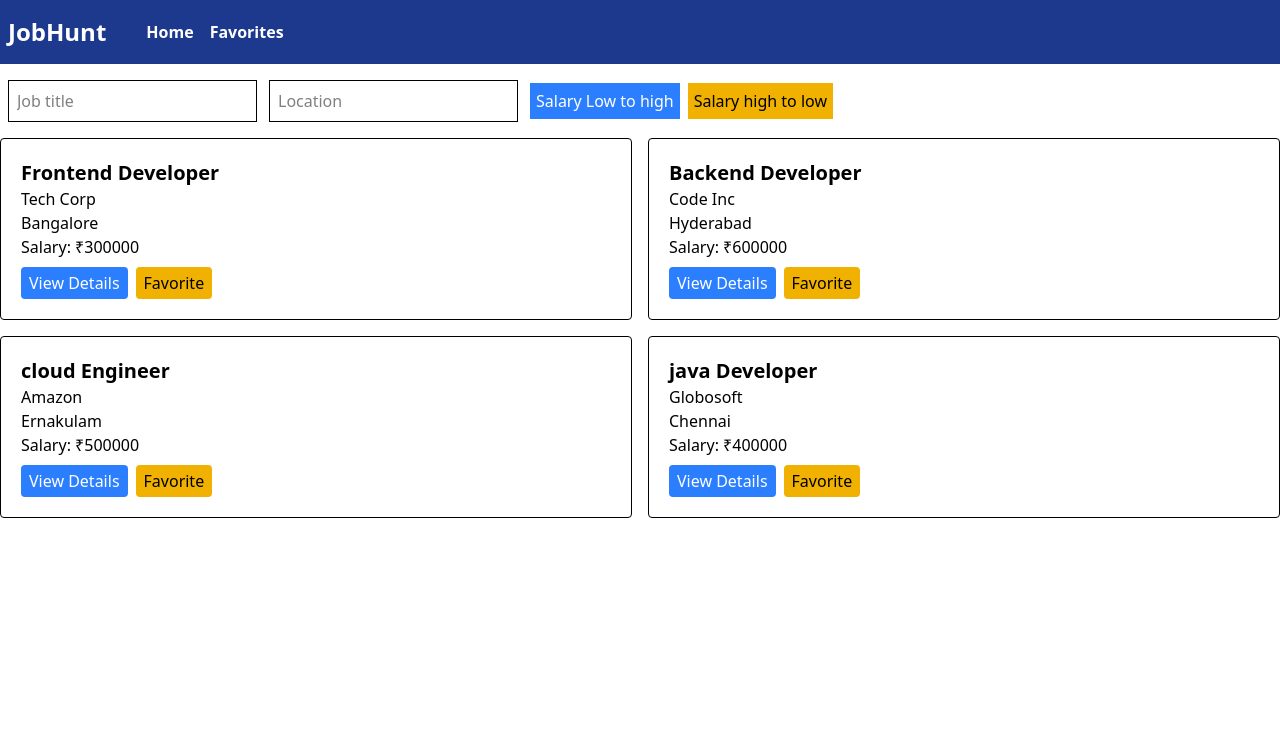
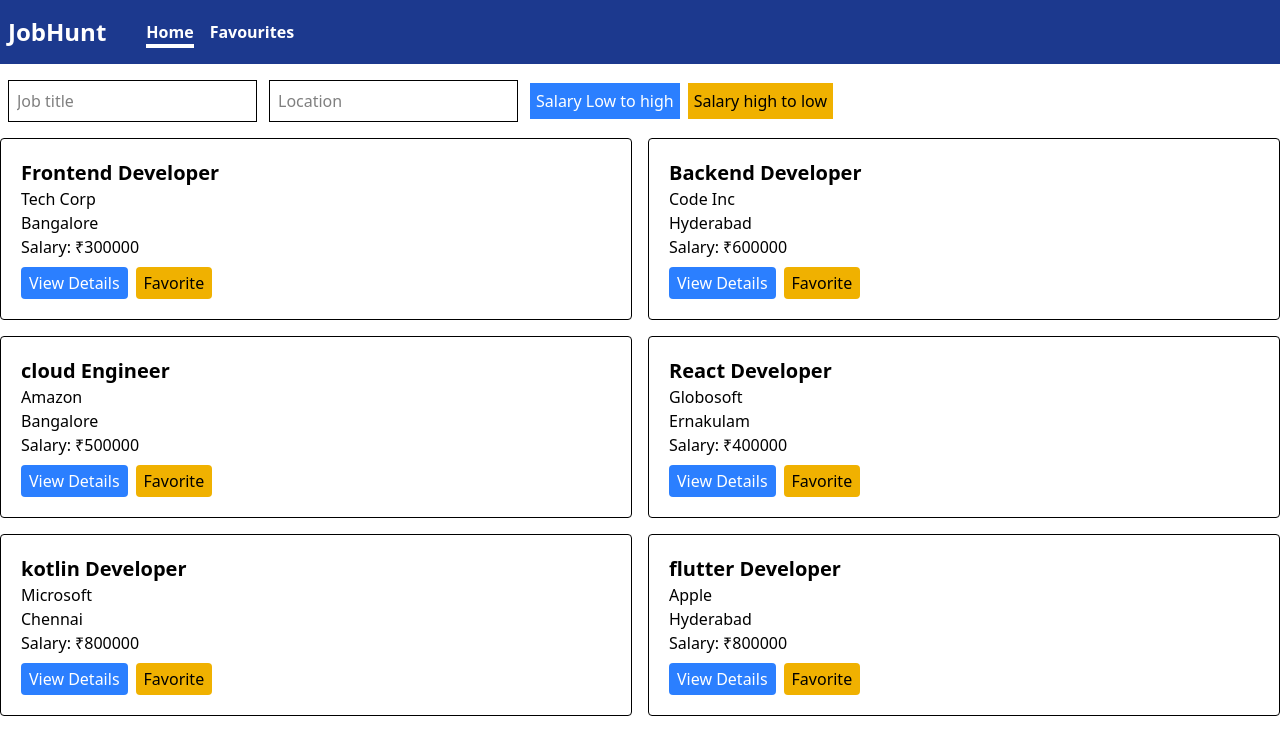
Before and after one commit to rojass2001/jobhunt, a React (Vite) app: page / in a window 1280 px wide. Shown: the top 754 px of the page. Built offline with nearby package versions, Linux system fonts and the light colour scheme.

Commit message:
first commit

```diff
--- a/src/App.jsx
+++ b/src/App.jsx
@@ -6,7 +6,10 @@ import Navbar from './components/Navbar';       // Top navigation bar
 import Filter from './Pages/Filter';            // Page showing filtered job results
 import Searchsection from './components/Searchsection'; // Search + filter controls
 
+
 export default function App() {
+
+
   return (
     // Setting up React Router for navigation
     <Router>
--- a/src/Pages/Favourite.jsx
+++ b/src/Pages/Favourite.jsx
@@ -1,22 +1,22 @@
-import { useEffect, useState } from 'react';
-import jobsData from '../data/jobs.json';       // Static job data source
+import { useEffect, useState } from 'react';    // Static job data source
 import JobCard from '../components/Jobscard';   // Reusable job card component
+import Favouritecard from '../components/Favouritecard';
+import { Link } from 'react-router-dom';
+export default function FavoritesPage() {
+  // State to hold favorite jobs
+ const [favs, setFavs] = useState([]);
 
-export default function FavoritesPage() {
-  // State to hold the list of favorite jobs
-  const [favorites, setFavorites] = useState([]);
+  useEffect(() => {
+    const stored = JSON.parse(localStorage.getItem('favourites')) || [];
+    setFavs(stored);
+  }, []);
 
-  // useEffect runs once when the component mounts
-  useEffect(() => {
-    // Get favorite job IDs from localStorage
-    const favIds = JSON.parse(localStorage.getItem('favorites') || '[]');
+  const handleRemove = (id) => {
+    const updated = favs.filter((job) => job.id !== id);
+    localStorage.setItem('favourites', JSON.stringify(updated));
+    setFavs(updated);
+  };
 
-    // Filter jobs from jobsData that match the favorite IDs
-    const favJobs = jobsData.filter(job => favIds.includes(job.id));
-
-    // Set the filtered jobs as favorites
-    setFavorites(favJobs);
-  }, []);
 
   return (
     <div className=''>
@@ -24,16 +24,17 @@ export default function FavoritesPage() {
       <h2 className="text-2xl font-bold mb-4">Favorite Jobs</h2>
 
       {/* Show message if no favorites are found */}
-      {favorites.length === 0
-        ? <p className="text-gray-500">No favorite jobs found.</p>
 
-        // Render the favorite jobs in a responsive grid
-        : <div className="grid gap-4 grid-cols-1 sm:grid-cols-2">
-            {favorites.map(job => (
-              <JobCard key={job.id} job={job} />
+      {favs?.length ===0&& <p className="text-gray-500">No favorite jobs found.</p>
+
+
+}
+         <div className="grid gap-4 grid-cols-1 sm:grid-cols-2">
+            {favs?.map(job => (
+              <Favouritecard handledelete={()=>handleRemove(job.id)}  key={job.id} job={job} />
             ))}
           </div>
-      }
+
     </div>
   );
 }
--- /dev/null
+++ b/src/components/Favouritecard.jsx
@@ -0,0 +1,43 @@
+import React, { useState } from 'react'
+import JobDetails from './Jobdetails';
+
+function Favouritecard({job,handledelete}) {
+    const [showModal, setShowModal] = useState(false);
+  return (
+   <div className="border p-5 rounded" >
+         {/* Job title */}
+         <h3 className="text-xl font-bold">{job?.title}</h3>
+
+         {/* Company name */}
+         <p>{job?.company}</p>
+
+         {/* Job location */}
+         <p>{job?.location}</p>
+
+         {/* Salary if available */}
+         {job?.salary && <p>Salary: ₹{job.salary}</p>}
+
+         {/* Buttons: View Details and Favorite/Unfavorite */}
+         <div className="flex gap-2 mt-2">
+           <button
+             onClick={() => setShowModal(true)}
+             className="bg-blue-500 text-white px-2 py-1 rounded"
+           >
+             View Details
+           </button>
+
+           <button
+            onClick={handledelete}
+             className="bg-yellow-500 px-2 py-1 rounded"
+           >
+             Remove
+           </button>
+         </div>
+
+         {/* Show JobDetails modal if showModal is true */}
+         {showModal && <JobDetails job={job} onClose={() => setShowModal(false)} />}
+       </div>
+  )
+}
+
+export default Favouritecard
--- a/src/components/Joblist.jsx
+++ b/src/components/Joblist.jsx
@@ -1,26 +1,30 @@
 // Importing necessary hooks and components
-import { useEffect } from 'react';
+import { useEffect, useState } from 'react';
 import jobsData from '../data/jobs.json';         // Sample job data (static JSON file)
 import JobCard from './Jobscard';                 // Component to render each job card
 import { setjoblists } from '../redux/Jobslice';  // Redux action to set job list
-import { useDispatch, useSelector } from 'react-redux'; // Redux hooks for state and dispatch
+import { useDispatch} from 'react-redux'; // Redux hooks for state and dispatch
 import { ClipLoader } from "react-spinners";      // Spinner component for loading UI
 
 export default function JobList() {
   const dispatch = useDispatch();
 
   // Extracting job data from Redux store
-  const { alljobs } = useSelector((state) => state.job);
+
+  const[jobs,setjoblist]=useState(jobsData)
 
   // useEffect runs once on mount to populate job list in Redux store
+
   useEffect(() => {
-    dispatch(setjoblists(jobsData)); // Dispatching job data to store
+
+   dispatch(setjoblists(jobsData));
+
   }, []);
 
   return (
     <div>
       {/* Show loader while job data is empty */}
-      {alljobs.length === 0 &&
+      {jobs.length === 0 &&
         <div className="w-full py-20 text-center justify-center">
           <ClipLoader color='blue' size={30} />
         </div>
@@ -29,10 +33,11 @@ export default function JobList() {
       {/* Job list grid */}
       <div className="grid gap-4 grid-cols-1 sm:grid-cols-2">
         {/* Mapping over job data and rendering JobCard for each */}
-        {alljobs?.map(job => (
+        {jobs?.map(job => (
           <JobCard key={job.id} job={job} />
         ))}
       </div>
+
     </div>
   );
 }
--- a/src/components/Jobscard.jsx
+++ b/src/components/Jobscard.jsx
@@ -1,46 +1,45 @@
 // Importing React's useState hook and the JobDetails modal component
-import { useState } from 'react';
+import { useEffect, useState } from 'react';
 import JobDetails from './Jobdetails';
 
+
 export default function JobCard({ job }) {
-  // State to control visibility of the JobDetails modal
-  const [showModal, setShowModal] = useState(false);
+ const[showModal, setShowModal] = useState(false);
+  const [favs, setFavs] = useState([]);
 
-  // State to store list of favorite job IDs from localStorage
-  const [favorites, setFavorites] = useState(() =>
-    JSON.parse(localStorage.getItem('favorites') || '[]')
-  );
+  useEffect(() => {
+    const stored = JSON.parse(localStorage.getItem('favourites')) || [];
+    setFavs(stored.map(job => job.id));
+  }, []);
 
-  // Function to add or remove a job from favorites
-  const toggleFavorite = () => {
-    let updated;
+  const handleFavourite = (job) => {
+    let favs = JSON.parse(localStorage.getItem('favourites')) || [];
 
-    // If job is already a favorite, remove it
-    if (favorites.includes(job.id)) {
-      updated = favorites.filter(id => id !== job.id);
+    const exists = favs.find((item) => item.id === job.id);
+    if (!exists) {
+      favs.push(job);
+      setFavs([...favs, job.id]);
+      localStorage.setItem('favourites', JSON.stringify(favs));
+      alert('Job added to favourites!');
     } else {
-      // If not, add it
-      updated = [...favorites, job.id];
+      alert('Already in favourites');
     }
+  };
 
-    // Update local state and persist in localStorage
-    setFavorites(updated);
-    localStorage.setItem('favorites', JSON.stringify(updated));
-  };
 
   return (
     <div className="border p-5 rounded">
       {/* Job title */}
-      <h3 className="text-xl font-bold">{job.title}</h3>
+      <h3 className="text-xl font-bold">{job?.title}</h3>
 
       {/* Company name */}
-      <p>{job.company}</p>
+      <p>{job?.company}</p>
 
       {/* Job location */}
-      <p>{job.location}</p>
+      <p>{job?.location}</p>
 
       {/* Salary if available */}
-      {job.salary && <p>Salary: ₹{job.salary}</p>}
+      {job?.salary && <p>Salary: ₹{job.salary}</p>}
 
       {/* Buttons: View Details and Favorite/Unfavorite */}
       <div className="flex gap-2 mt-2">
@@ -52,12 +51,12 @@ export default function JobCard({ job }) {
         </button>
 
         <button
-          onClick={toggleFavorite}
+        onClick={()=> handleFavourite(job)}
           className="bg-yellow-500 px-2 py-1 rounded"
         >
-          {/* Toggle text based on favorite status */}
-          {favorites.includes(job.id) ? 'Unfavorite' : 'Favorite'}
+          {favs?.includes(job.id) ? 'Favorited' : 'Favorite'}
         </button>
+
       </div>
 
       {/* Show JobDetails modal if showModal is true */}
--- a/src/components/Navbar.jsx
+++ b/src/components/Navbar.jsx
@@ -1,14 +1,42 @@
-import React from 'react'
-import { Link } from 'react-router-dom'
+import React, { useState } from 'react';
+import { Link } from 'react-router-dom';
 
 function Navbar() {
+  // State to track which page is currently active
+  const [currentPage, setCurrentPage] = useState("Home");
+
   return (
-      <nav className="flex gap-4 py-4 items-center px-2 text-white font-bold bg-blue-900 mb-4">
-        <h1 className='text-2xl font-bold mr-2 lg:mr-6'>JobHunt</h1>
-          <Link to="/">Home</Link>
-          <Link to="/favorites">Favorites</Link>
-        </nav>
-  )
+    <nav className="flex gap-4 py-4 items-center px-2 text-white font-bold bg-blue-900 mb-4">
+      {/* Brand or Logo */}
+      <h1 className="text-2xl font-bold mr-2 lg:mr-6">JobHunt</h1>
+
+      {/* Home Link */}
+      <Link
+        to="/"
+        className="relative"
+        onClick={() => setCurrentPage("Home")}
+      >
+        Home
+        {/* Show underline if Home is active */}
+        {currentPage === "Home" && (
+          <span className="absolute -bottom-1 left-0 w-full h-1 bg-white"></span>
+        )}
+      </Link>
+
+      {/* Favourites Link */}
+      <Link
+        to="/favorites"
+        className="relative"
+        onClick={() => setCurrentPage("Favourites")}
+      >
+        Favourites
+        {/* Show underline if Favourites is active */}
+        {currentPage === "Favourites" && (
+          <span className="absolute -bottom-1 left-0 w-full h-1 bg-white"></span>
+        )}
+      </Link>
+    </nav>
+  );
 }
 
-export default Navbar
+export default Navbar;
--- a/src/data/jobs.json
+++ b/src/data/jobs.json
@@ -19,16 +19,32 @@
     "id": 3,
     "title": "cloud Engineer",
     "company": "Amazon",
-    "location": "Ernakulam",
+    "location": "Bangalore",
     "salary": 500000,
     "description": "Work with Clouddevelopment."
   },
   {
     "id": 4,
-    "title": "java Developer",
+    "title": "React Developer",
     "company": "Globosoft",
+    "location": "Ernakulam",
+    "salary": 400000,
+    "description": "Work with React Developer."
+  },
+  {
+    "id": 5,
+    "title": "kotlin Developer",
+    "company": "Microsoft",
     "location": "Chennai",
-    "salary": 400000,
-    "description": "Work with Java Developer."
+    "salary": 800000,
+    "description": "Work with kotlin Developer."
+  },
+  {
+    "id": 6,
+    "title": "flutter Developer",
+    "company": "Apple",
+    "location": "Hyderabad",
+    "salary": 800000,
+    "description": "Work with flutter Developer."
   }
 ]
--- a/src/redux/Jobslice.js
+++ b/src/redux/Jobslice.js
@@ -3,7 +3,8 @@ import { createSlice } from "@reduxjs/toolkit"
 // Initial state structure
 const INITIAL_STATE = {
   alljobs: [],        // Original list of all jobs
-  filterjobs: [],    // Filtered list to display based on price/search
+  filterjobs: [],
+  favouritejob:[]    // Filtered list to display based on price/search
 };
 
 const jobslice = createSlice({
@@ -47,12 +48,15 @@ const jobslice = createSlice({
 
 
 
+
+
   }
+
 });
 
 // Export actions and reducer
 export const {
-  setjoblists,searchjobstitle,pricefilter,searchjobslocation
+  setjoblists,pricefilter,searchjobslocation,searchjobstitle
 
 } = jobslice.actions;
 
```
